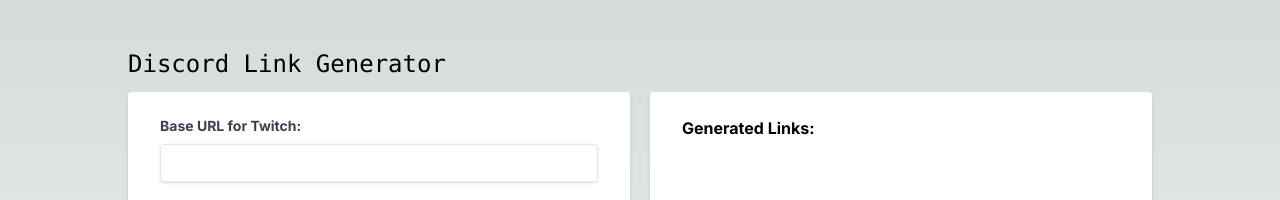
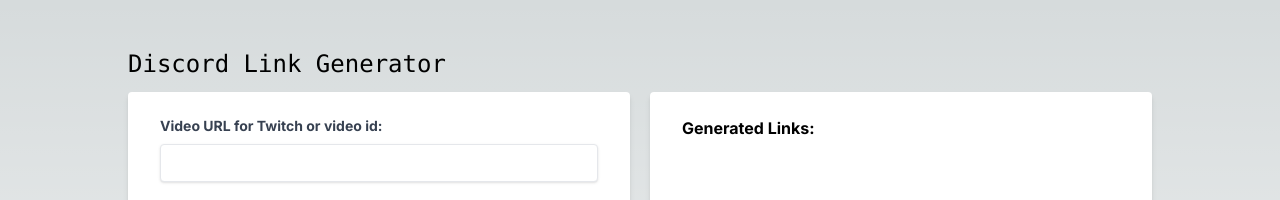
Before and after one commit to BrandonDonnellDesign/timestamp-discord-links, a Next.js app: page / in a window 1280 px wide. Shown: the top 200 px of the page. Built offline with nearby package versions, Linux system fonts and the light colour scheme.

Commit message:
fixed first time stamp been ignored

```diff
--- a/app/components/InputForm.js
+++ b/app/components/InputForm.js
@@ -18,7 +18,7 @@ const InputForm = ({ onSubmit }) => {
         <div className='mb-4'>
           <label
             className='block text-gray-700 text-sm font-bold mb-2'>
-            Base URL for Twitch:
+           Video URL for Twitch or video id:
           </label>
           <input
             className='shadow appearance-none border rounded w-full py-2 px-3 text-gray-700 leading-tight focus:outline-none focus:shadow-outline'
--- a/app/utils/linkGeneration.js
+++ b/app/utils/linkGeneration.js
@@ -23,7 +23,7 @@ function formatTimestamp(timestamp) {
     const timestampedTextList = [];
 
     // Iterate over lines skipping the first line (date)
-    for (let i = 1; i < lines.length; i++) {
+    for (let i = 0; i < lines.length; i++) {
       const line = lines[i].trim();
       const [timestamp, ...textArray] = line.split(' ');
       const text = textArray.join(' '); // Reconstruct text if it contains spaces
```
